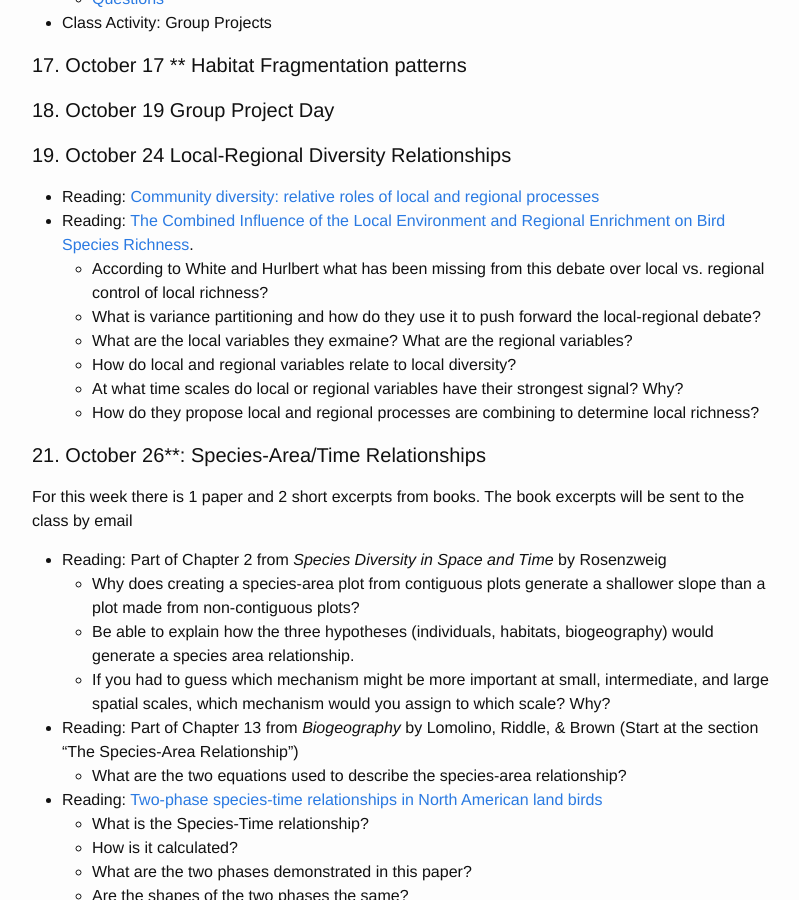
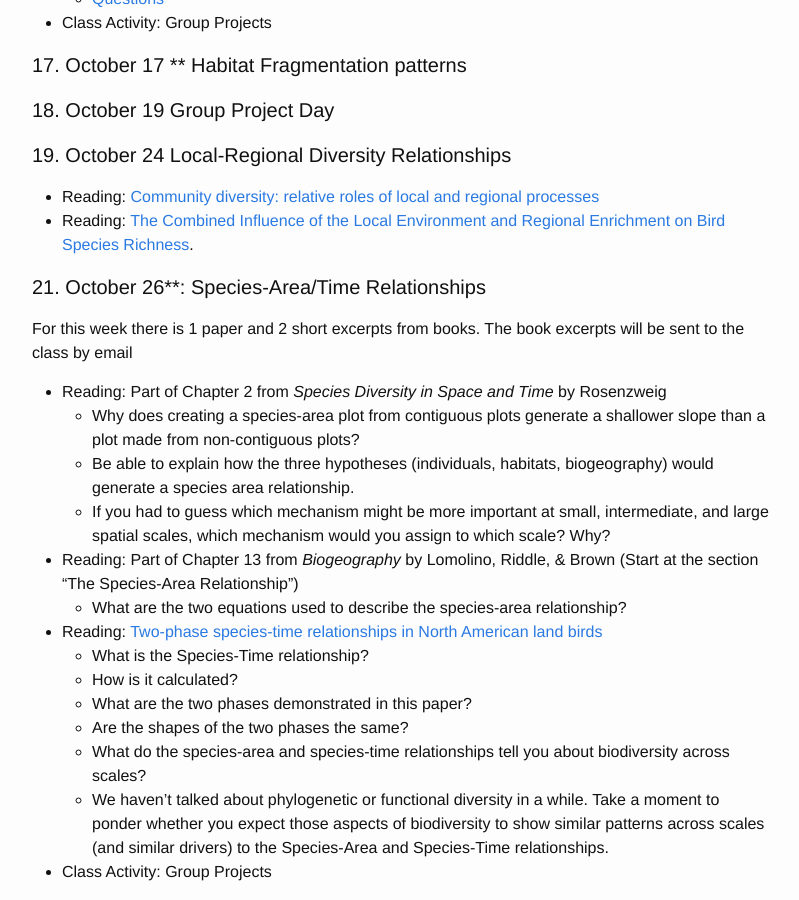
Before and after one commit to skmorgane/biodiversity-course, a Jekyll site: the page built from schedule.md, in a window 1280 px wide and 900 px high, scrolled down 3323 px. Shown: the whole window, without its empty margins (238-1037 px from the left). Built offline with Jekyll 4.4.1, drawn with Linux system fonts in a browser that asks for light colours.

Commit message:
Remove local-regional questions

```diff
--- a/schedule.md
+++ b/schedule.md
@@ -110,12 +110,6 @@ Everyone needs to read: [Assemblage Time Series Reveal Biodiversity Change but N
 #### 19. October 24 Local-Regional Diversity Relationships
 * Reading: [Community diversity: relative roles of local and regional processes](http://www.jstor.org/stable/1698957?seq=1#page_scan_tab_contents)
 * Reading: [The Combined Influence of the Local Environment and Regional Enrichment on Bird Species Richness](https://doi.org/10.1086/649578).
-    * According to White and Hurlbert what has been missing from this debate over local vs. regional control of local richness?
-    * What is variance partitioning and how do they use it to push forward the local-regional debate?
-    * What are the local variables they exmaine? What are the regional variables?
-    * How do local and regional variables relate to local diversity?
-    * At what time scales do local or regional variables have their strongest signal? Why?
-    * How do they propose local and regional processes are combining to determine local richness?
 
 #### 21. October 26**: Species-Area/Time Relationships
 For this week there is 1 paper and 2 short excerpts from books. The book excerpts will be sent to the class by email
```
